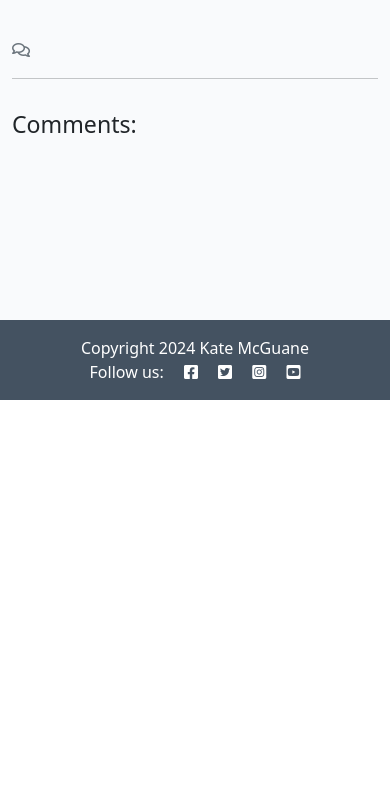
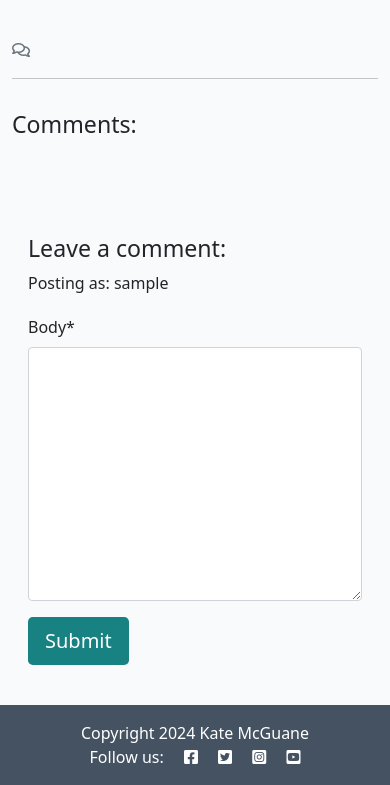
Before and after one commit to KateMcGuane/spill_the_beans, a Django app: template blog/templates/blog/post_detail.html in a window 390 px wide. Shown: the part 444-1229 px from the top of the page. Before the commit the page ends 844 px from the top, so only its background shows below. Run offline with Django 4.2, Linux system fonts and the light colour scheme; the template is opened without the code that fills it: values that come from a table or form of the project are taken from there, others are empty; the visitor is signed in with stand-in values (Sample User, id 1); some libraries are stand-ins or nearby versions.

Commit message:
Adding comment form complete

```diff
--- a/blog/templates/blog/post_detail.html
+++ b/blog/templates/blog/post_detail.html
@@ -1,5 +1,6 @@
 {% extends 'base.html' %} {% block content %}
 {% load static %}
+{% load crispy_forms_tags %}
 
 <div class="masthead">
     <div class="container">
@@ -67,6 +68,22 @@
             {% endfor %}
             </div>
         </div>
+        <!-- Creating New Comments -->
+        <div class="col-md-4 card mb-4 mt-3">
+            <div class="card-body">
+                {% if user.is_authenticated %}
+                <h3>Leave a comment:</h3>
+                <p>Posting as: {{ user.username }}</p>
+                <form id="commentForm" method="post" style="margin-top: 1.3em;">
+                    {{ comment_form | crispy }}
+                    {% csrf_token %}
+                    <button id="submitButton" type="submit" class="btn btn-signup btn-lg">Submit</button>
+                </form>
+                {% else %}
+                <p>Log in to leave a comment</p>
+                {% endif %}
+            </div>
+        </div>
     </div>
 </div>
 
```
